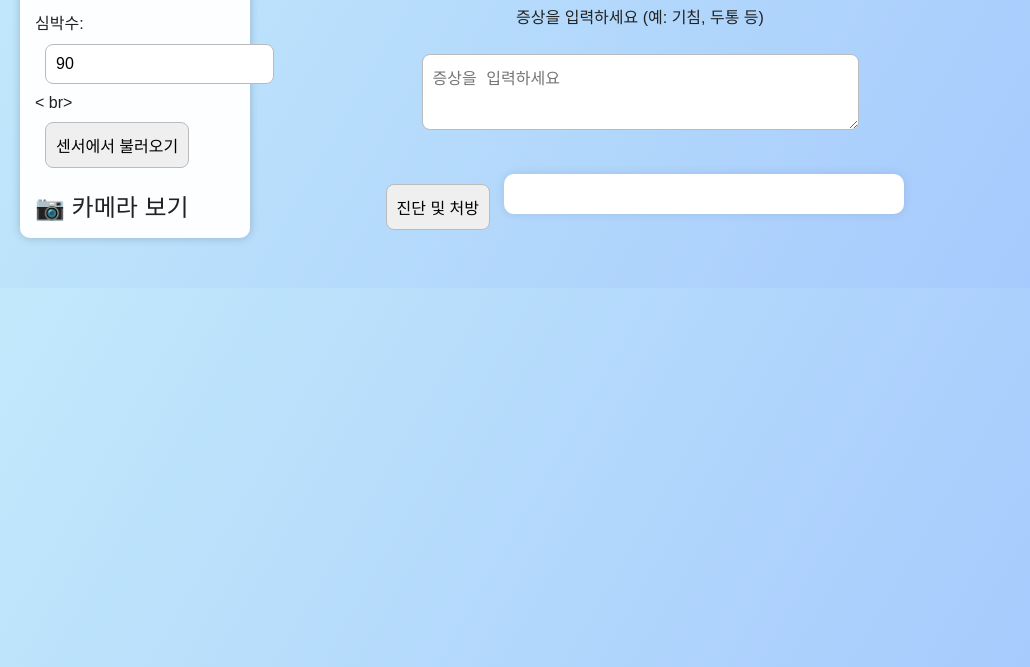
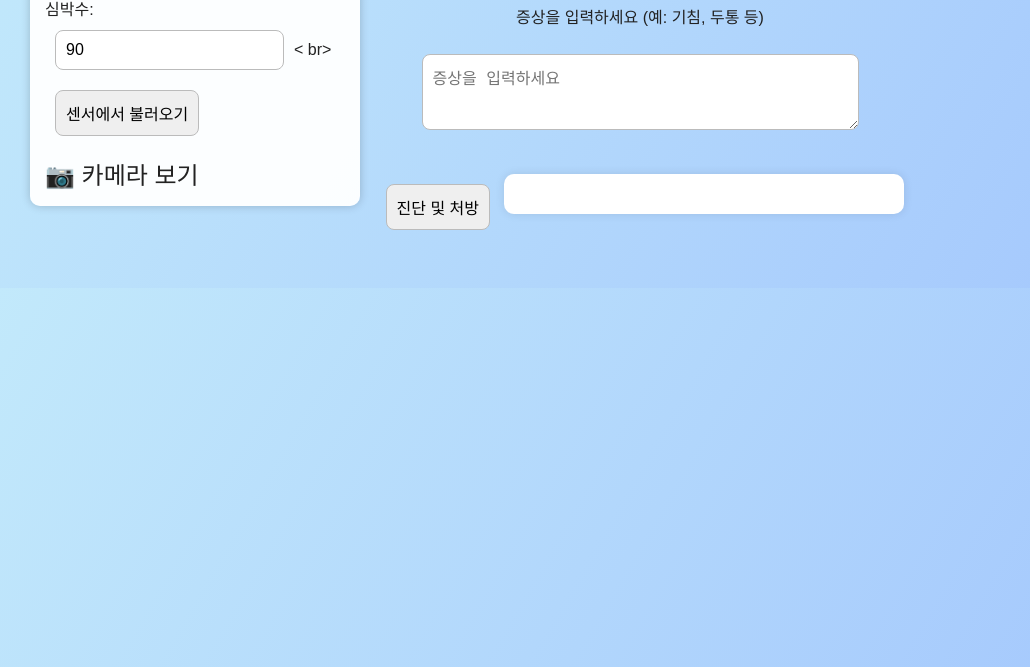
Before and after one commit to cgj0079/rkarl-vksquf, a plain HTML site: page index.html in a window 1280 px wide. Shown: the part 133-800 px from the top of the page, without its empty margins (0-1030 px from the left). Drawn offline with Linux system fonts and the light colour scheme.

Commit message:
Update index.html

```diff
--- a/index.html
+++ b/index.html
@@ -32,13 +32,13 @@
     }
     #sensor-panel {
       position: fixed;
-      top: 20px;
-      left: 20px;
+      top: 30px;
+      left: 30px;
       background: rgba(255,255,255,0.95);
       padding: 15px;
       border-radius: 10px;
       box-shadow: 0 0 10px rgba(0,0,0,0.2);
-      width: 200px;
+      width: 300px;
       text-align: left;
     }
     #camera-icon {
```
